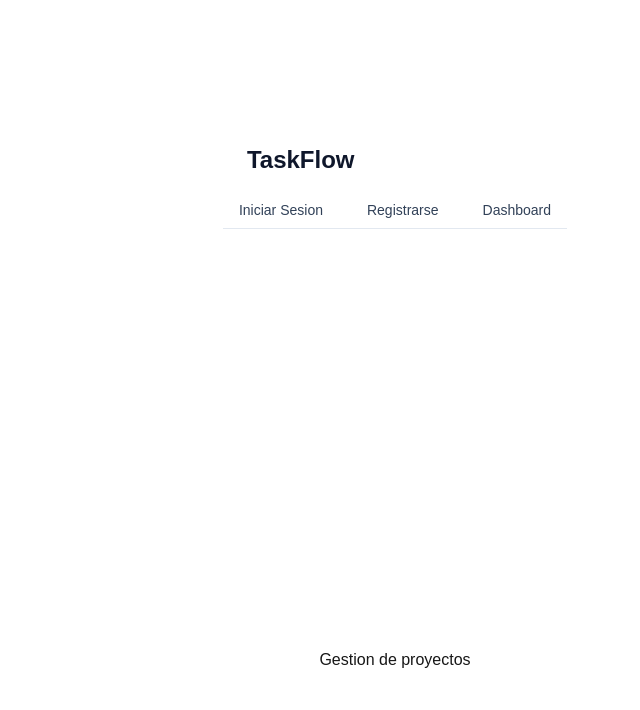
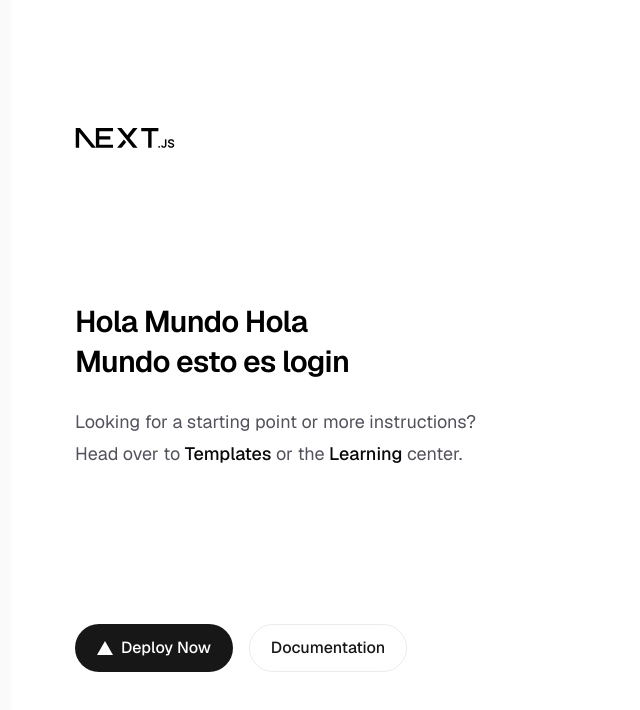
Before and after one commit to fabiola-gonzales-sandoval/practica1, a Next.js app in the folder proyecto1-dap-main/: page / in a window 1280 px wide. Shown: the top 710 px of the page, without its empty margins (245-885 px from the left). Built offline with nearby package versions, Linux system fonts and the light colour scheme.

Commit message:
cambio en el mensaje de la pagina principal

```diff
--- a/proyecto1-dap-main/app/page.tsx
+++ b/proyecto1-dap-main/app/page.tsx
@@ -1,31 +1,66 @@
-import Link from "next/link";
+import Image from "next/image";
 
 export default function Home() {
   return (
-    <main className="min-h-screen w-full flex flex-col items-center justify-between py-32 px-16 bg-white">
-      {/* Navbar */}
-      <nav className="border-b border-slate-200 bg-white">
-        <div className="mx-auto flex max-w-2xl items-center justify-between px-6 py-4">
-          <Link href="/" className="flex items-center gap-2 text-2xl font-bold text-slate-900">
-            <div>TaskFlow</div>
-          </Link>
+    <div className="flex flex-col flex-1 items-center justify-center bg-zinc-50 font-sans dark:bg-black">
+      <main className="flex flex-1 w-full max-w-3xl flex-col items-center justify-between py-32 px-16 bg-white dark:bg-black sm:items-start">
+        <Image
+          className="dark:invert h-5 w-[100px]"
+          src="/next.svg"
+          alt="Next.js logo"
+          width={100}
+          height={20}
+          priority
+        />
+        <div className="flex flex-col items-center gap-6 text-center sm:items-start sm:text-left">
+          <h1 className="max-w-xs text-3xl font-semibold leading-10 tracking-tight text-black dark:text-zinc-50">
+            Hola Mundo
+            Hola Mundo esto es login
+          </h1>
+          <p className="max-w-md text-lg leading-8 text-zinc-600 dark:text-zinc-400">
+            Looking for a starting point or more instructions? Head over to{" "}
+            <a
+              href="https://vercel.com/templates?framework=next.js&utm_source=create-next-app&utm_medium=appdir-template-tw&utm_campaign=create-next-app"
+              className="font-medium text-zinc-950 dark:text-zinc-50"
+            >
+              Templates
+            </a>{" "}
+            or the{" "}
+            <a
+              href="https://nextjs.org/learn?utm_source=create-next-app&utm_medium=appdir-template-tw&utm_campaign=create-next-app"
+              className="font-medium text-zinc-950 dark:text-zinc-50"
+            >
+              Learning
+            </a>{" "}
+            center.
+          </p>
         </div>
-        <div className="flex items-center gap-3">
-          <Link href="/login"
-          className="rounded-lg px-4 py-2 text-sm font-medium text-slate-700">
-            Iniciar Sesion
-          </Link>
-          <Link href="/register"
-          className="rounded-lg px-4 py-2 text-sm font-medium text-slate-700">
-            Registrarse
-          </Link>
-          <Link href="/dashboard"
-          className="rounded-lg px-4 py-2 text-sm font-medium text-slate-700">
-            Dashboard
-          </Link>
+        <div className="flex flex-col gap-4 text-base font-medium sm:flex-row">
+          <a
+            className="flex h-12 w-full items-center justify-center gap-2 rounded-full bg-foreground px-5 text-background transition-colors hover:bg-[#383838] dark:hover:bg-[#ccc] md:w-[158px]"
+            href="https://vercel.com/new?utm_source=create-next-app&utm_medium=appdir-template-tw&utm_campaign=create-next-app"
+            target="_blank"
+            rel="noopener noreferrer"
+          >
+            <Image
+              className="dark:invert h-[14px] w-4"
+              src="/vercel.svg"
+              alt="Vercel logomark"
+              width={16}
+              height={14}
+            />
+            Deploy Now
+          </a>
+          <a
+            className="flex h-12 w-full items-center justify-center rounded-full border border-solid border-black/[.08] px-5 transition-colors hover:border-transparent hover:bg-black/[.04] dark:border-white/[.145] dark:hover:bg-[#1a1a1a] md:w-[158px]"
+            href="https://nextjs.org/docs?utm_source=create-next-app&utm_medium=appdir-template-tw&utm_campaign=create-next-app"
+            target="_blank"
+            rel="noopener noreferrer"
+          >
+            Documentation
+          </a>
         </div>
-      </nav>
-      <h1>Gestion de proyectos</h1>
-    </main>
+      </main>
+    </div>
   );
 }
```
Also changed, not shown: 2 other files (tests, documents, lock files or other folders).
